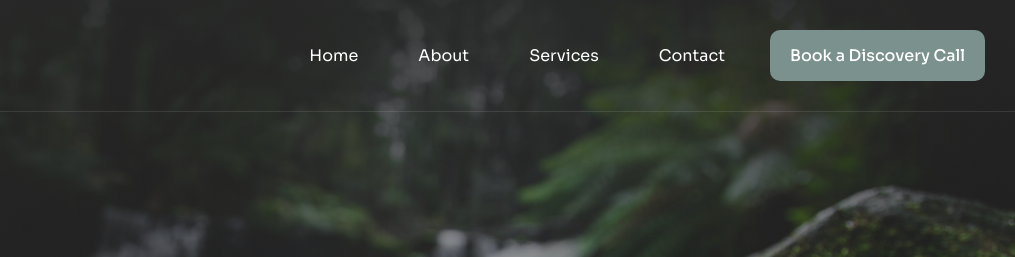
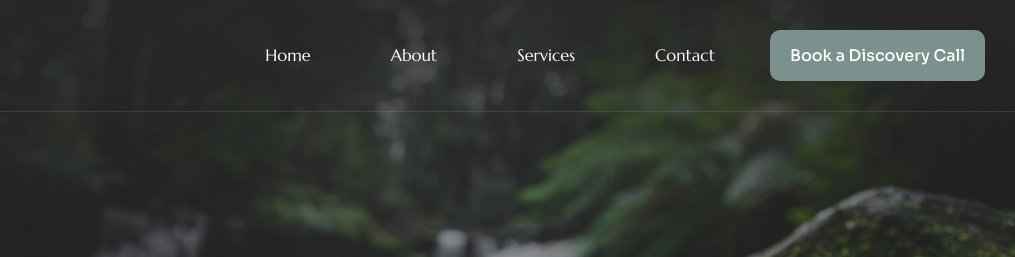
Before and after one commit to Ryael/susanna_kiely_therapy, a plain HTML site: page index.html in a window 1280 px wide. Shown: the top 257 px of the page, 265-1280 px from the left. Drawn offline with Linux system fonts and the light colour scheme.

Commit message:
Add styles to navigation bar links.

```diff
--- a/assets/css/style.css
+++ b/assets/css/style.css
@@ -112,6 +112,21 @@ a {
   padding: 10px 15px;
   margin-right: 30px;
   z-index: inherit;
+}
+
+#navigation-menu li a {
+  font-family: var(--accent-font);
+  font-size: 16.5px;
+  font-weight: 400;
+  padding: 0 10px;
+  color: var(--white-color);
+  text-transform: capitalize;
+  transition: all 0.3s ease-in-out;
+}
+
+#navigation-menu li a:hover,
+#navigation-menu li a:focus {
+  color: var(--accent-color);
 }
 
 #navigation-menu li:last-child {
--- a/index.html
+++ b/index.html
@@ -57,16 +57,16 @@
         </div>
         <ul id="navigation-menu" class="flex-center">
           <li>
-            Home
+            <a href="">Home</a>
           </li>
           <li>
-            About
+            <a href="">About</a>
           </li>
           <li>
-            Services
+            <a href="">Services</a>
           </li>
           <li>
-            Contact
+            <a href="">Contact</a>
           </li>
           <a href="" class="dark-button">Book a Discovery Call</a>
         </ul>
```
